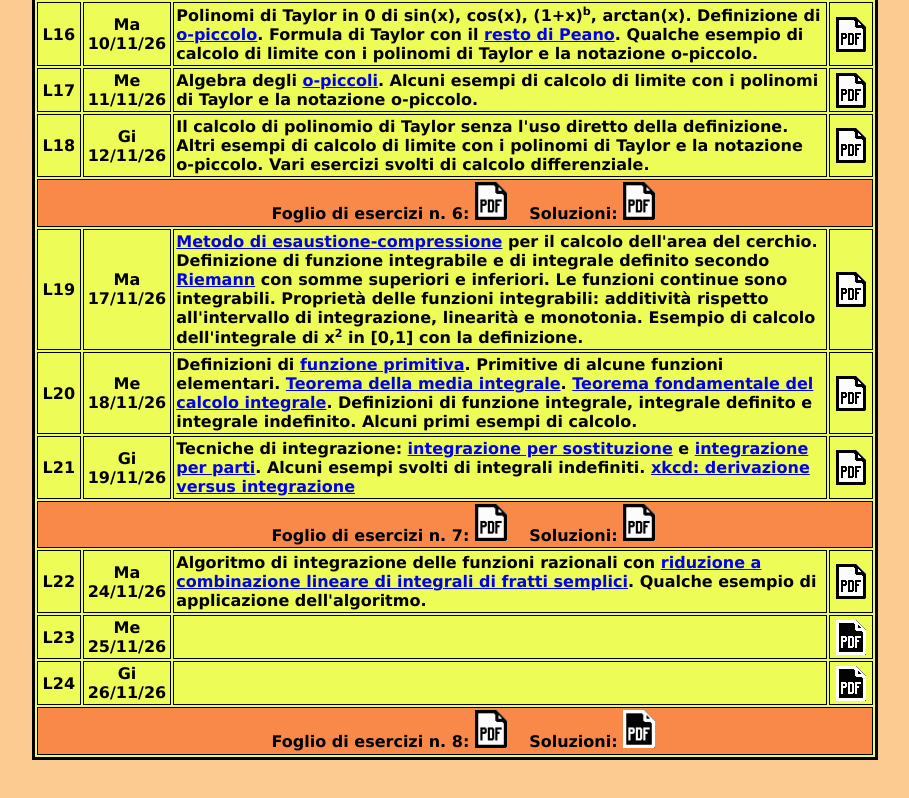
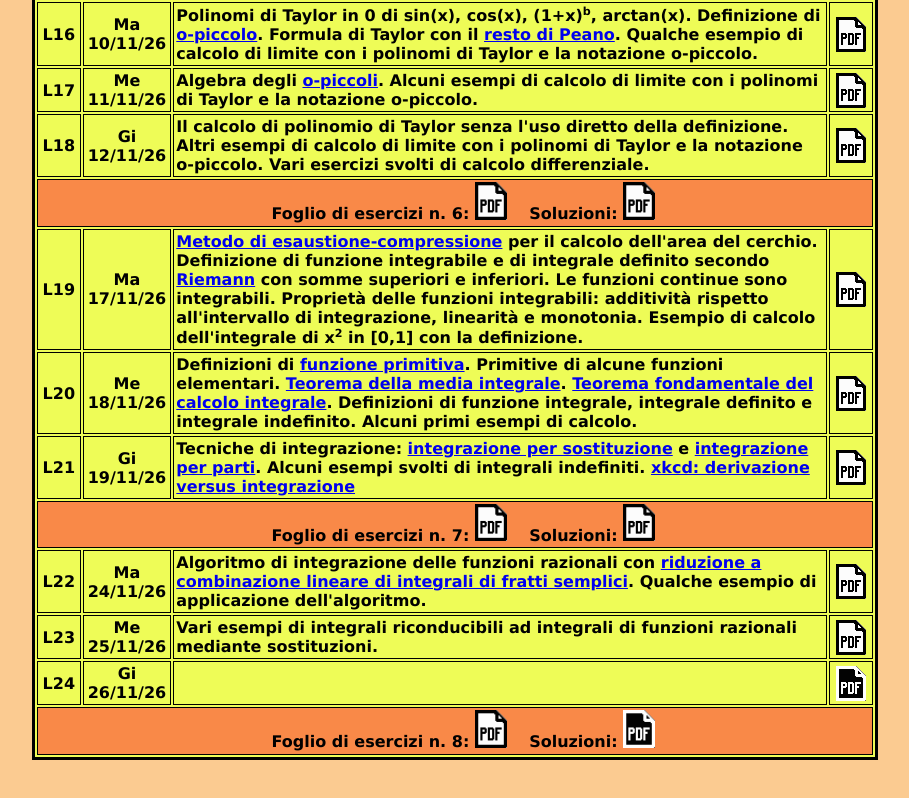
Before and after one commit to robertotauraso/robertotauraso.github.io, a plain HTML site: page analisi1inf2627.html in a window 1280 px wide. Shown: the part 4326-5124 px from the top of the page, without its empty margins (185-1094 px from the left). Drawn offline with Linux system fonts and the light colour scheme.

Commit message:
Add files via upload

```diff
--- a/analisi1inf2627.html
+++ b/analisi1inf2627.html
@@ -1202,10 +1202,11 @@ L23</strong></font></td>
 <td align="center"><font size="3" face="Verdana"><strong>
 Me 25/11/26</strong></font></td>
 <td align="left"><font size="3" face="Verdana"><strong>
+Vari esempi di integrali riconducibili ad integrali di funzioni razionali mediante sostituzioni.
 </strong></font></td>
 <td align="center"><a href="aa2627/an1-lezione23.pdf">
 <font face="Verdana" color="#000000" size="3"><em><img
-src="Images/pdfn.gif" border="0" width="30"></a></td>
+src="Images/pdf.gif" border="0" width="30"></a></td>
 </tr>
 <tr bgcolor="#eefc57">
 <td align="center"><font size="3" face="Verdana"><strong>
```
